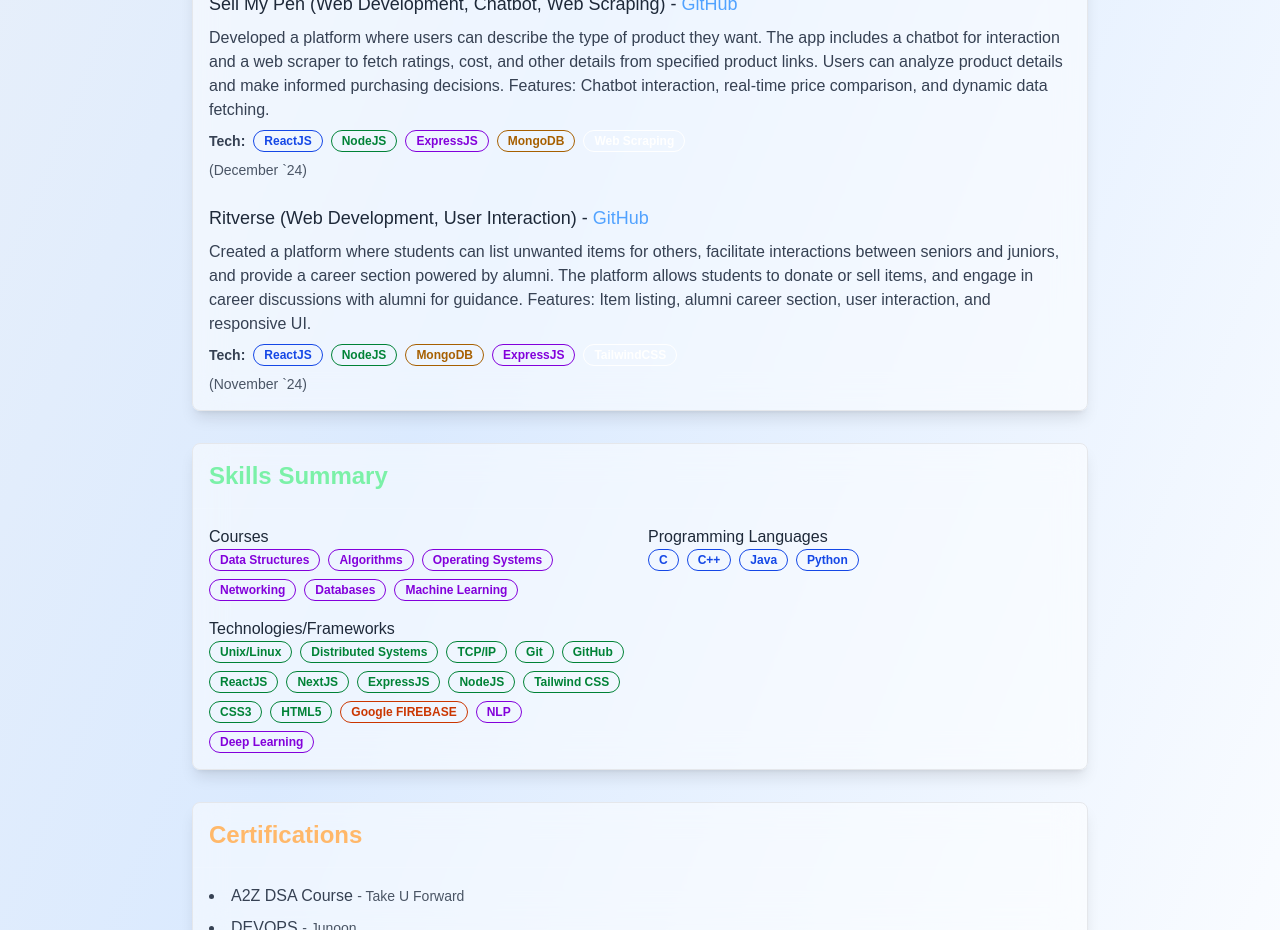
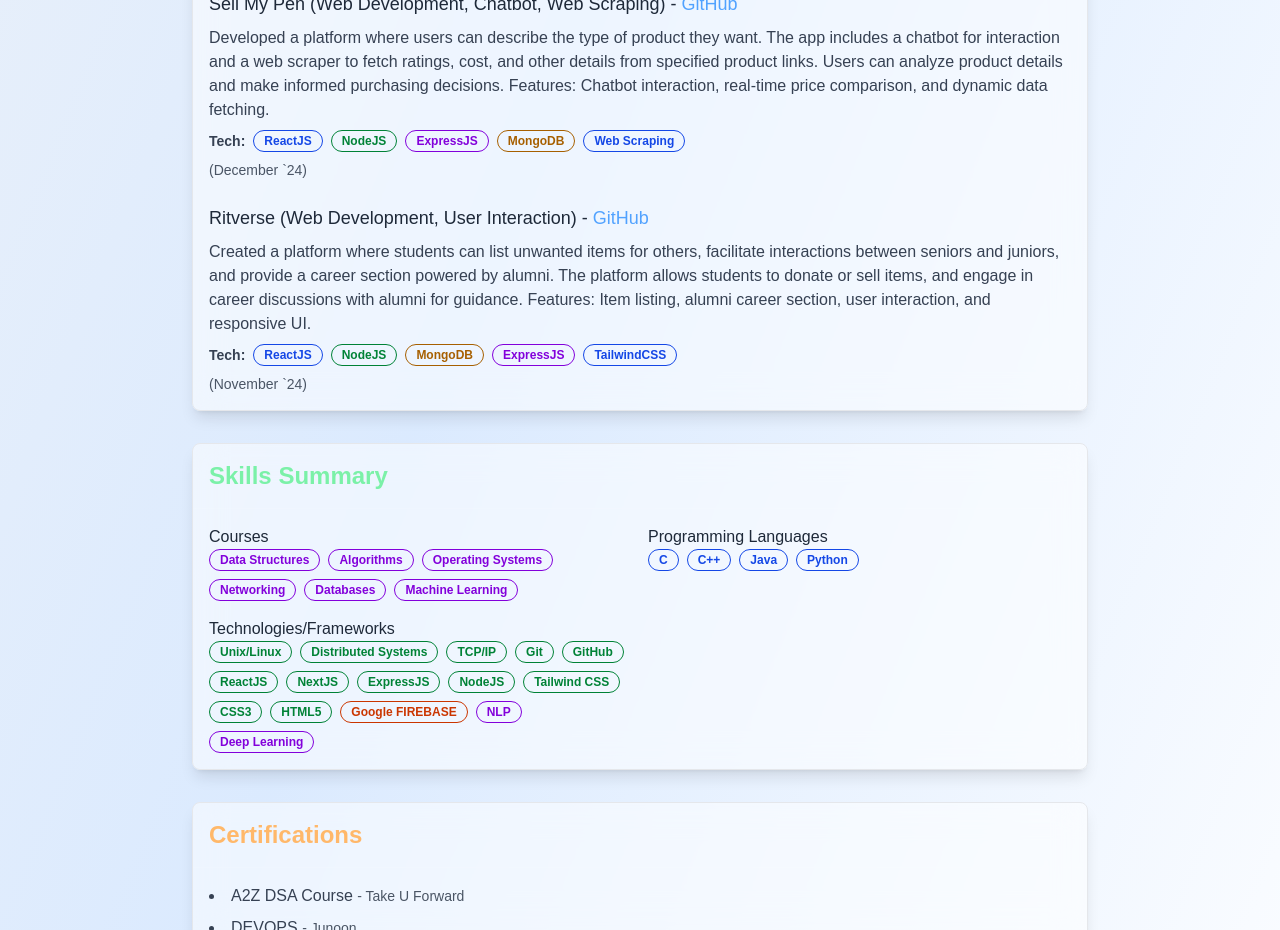
Before and after one commit to zennyMe17/hemanth_portfolio, a Next.js app: page / in a window 1280 px wide. Shown: the part 1700-2630 px from the top of the page. Built offline with nearby package versions, Linux system fonts and the light colour scheme.

Commit message:
Update page.tsx

```diff
--- a/app/page.tsx
+++ b/app/page.tsx
@@ -244,7 +244,7 @@ Contributed to the foundational aspects of an innovative online AI interview pla
                 <Badge variant="secondary" className={getBadgeClasses('green')}>NodeJS</Badge>
                 <Badge variant="secondary" className={getBadgeClasses('purple')}>ExpressJS</Badge>
                 <Badge variant="secondary" className={getBadgeClasses('yellow')}>MongoDB</Badge>
-                <Badge variant="secondary" className={getBadgeClasses('indigo')}>Web Scraping</Badge>
+                <Badge variant="secondary" className={getBadgeClasses('blue')}>Web Scraping</Badge>
               </div>
               <p className={getThemeClasses('text-sm text-gray-400', 'text-sm text-gray-600')}>(December `24)</p>
             </div>
@@ -266,7 +266,7 @@ Contributed to the foundational aspects of an innovative online AI interview pla
                 <Badge variant="secondary" className={getBadgeClasses('green')}>NodeJS</Badge>
                 <Badge variant="secondary" className={getBadgeClasses('yellow')}>MongoDB</Badge>
                 <Badge variant="secondary" className={getBadgeClasses('purple')}>ExpressJS</Badge>
-                <Badge variant="secondary" className={getBadgeClasses('teal')}>TailwindCSS</Badge>
+                <Badge variant="secondary" className={getBadgeClasses('blue')}>TailwindCSS</Badge>
               </div>
               <p className={getThemeClasses('text-sm text-gray-400', 'text-sm text-gray-600')}>(November `24)</p>
             </div>
```
